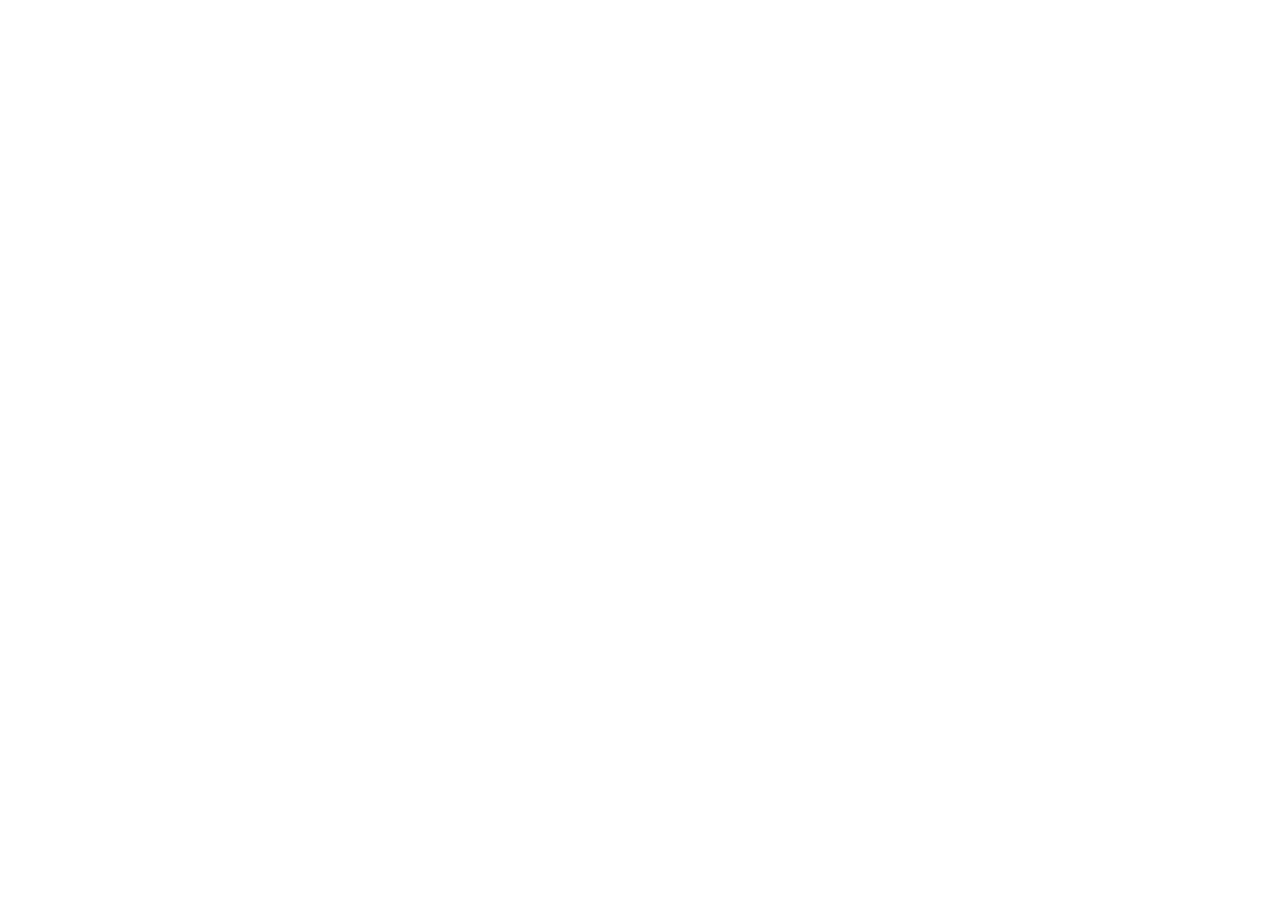
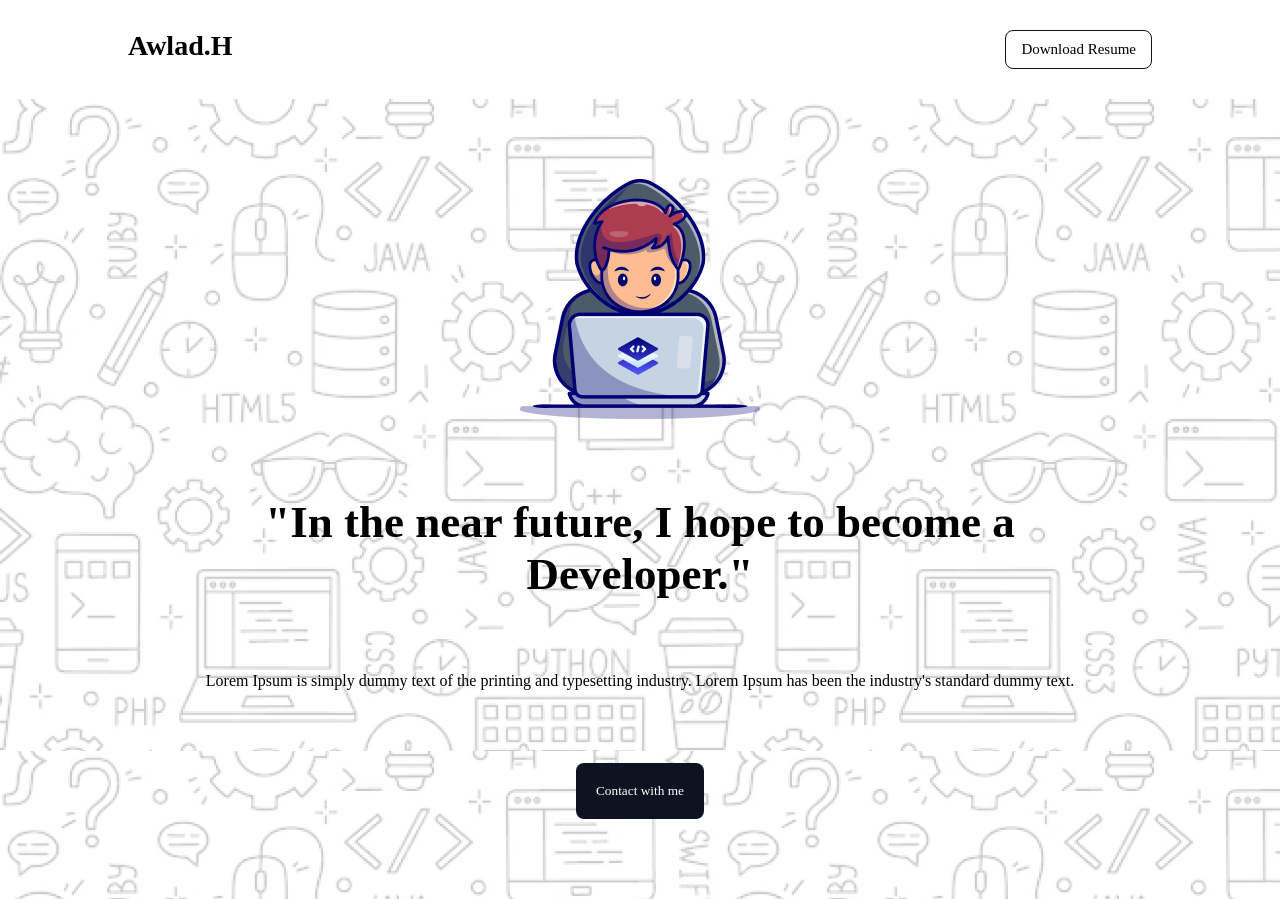
Before and after one commit to toimurhasan/b10a1, a plain HTML site: page index.html in a window 1280 px wide. Before the commit the page ends 800 px from the top, so only its background shows below. Drawn offline with Linux system fonts and the light colour scheme; a web font is replaced by a local one.

Commit message:
header section done

```diff
--- a/index.html
+++ b/index.html
@@ -4,6 +4,33 @@
     <meta charset="UTF-8" />
     <meta name="viewport" content="width=device-width, initial-scale=1.0" />
     <title>Document</title>
+    <link rel="stylesheet" href="style.css" />
   </head>
-  <body></body>
+  <body>
+    <header>
+      <section class="navbar container">
+        <div class="logo">
+          <h1>Awlad.H</h1>
+        </div>
+        <div class="resume-btn">
+          <button class="resume">Download Resume</button>
+        </div>
+      </section>
+      <section class="hero">
+        <div class="hero-container">
+          <div class="hero-image"><img src="assets/Group.png" alt="hero image" /></div>
+          <div class="hero-title"><h1>"In the near future, I hope to become a Developer."</h1></div>
+          <div class="hero-description">
+            <p>
+              Lorem Ipsum is simply dummy text of the printing and typesetting industry. Lorem Ipsum
+              has been the industry's standard dummy text.
+            </p>
+          </div>
+          <div class="hero-btn"><button>Contact with me</button></div>
+        </div>
+      </section>
+    </header>
+    <main></main>
+    <footer></footer>
+  </body>
 </html>
--- a/style.css
+++ b/style.css
@@ -0,0 +1,66 @@
+@import url("https://fonts.googleapis.com/css2?family=Azeret+Mono:ital,wght@0,100..900;1,100..900&display=swap");
+/* reset style */
+* {
+  margin: 0;
+  padding: 0;
+  box-sizing: border-box;
+  outline: none;
+}
+body {
+  font-family: "Azeret Mono", serif;
+}
+.container {
+  width: 80%;
+  margin: 0 auto;
+}
+/* navbar style */
+.navbar {
+  display: flex;
+  justify-content: space-between;
+  padding: 30px 0;
+}
+.navbar .logo h1 {
+  font-size: 28px;
+  font-weight: 800;
+}
+.navbar .resume {
+  padding: 10px 15px;
+  background: transparent;
+  border-radius: 8px;
+  border: 1px solid #0d1321;
+  font-family: "Azeret Mono", serif;
+  font-size: 15px;
+}
+/* hero style */
+.hero {
+  background: url(assets/Hero-bg.png);
+  height: 100vh;
+  display: flex;
+  justify-content: center;
+  align-items: center;
+}
+.hero-container {
+  height: 80vh;
+  width: 70%;
+  display: flex;
+  flex-direction: column;
+  justify-content: space-between;
+  align-items: center;
+}
+.hero .hero-title {
+  font-size: 30px;
+  text-align: center;
+}
+.hero .hero-description {
+  font-size: 16px;
+  text-align: center;
+}
+.hero-btn button {
+  padding: 20px;
+  border: none;
+  background-color: #0d1321;
+  border-radius: 8px;
+  color: #fff;
+  font-family: "Azeret Mono", serif;
+  cursor: pointer;
+}
```
